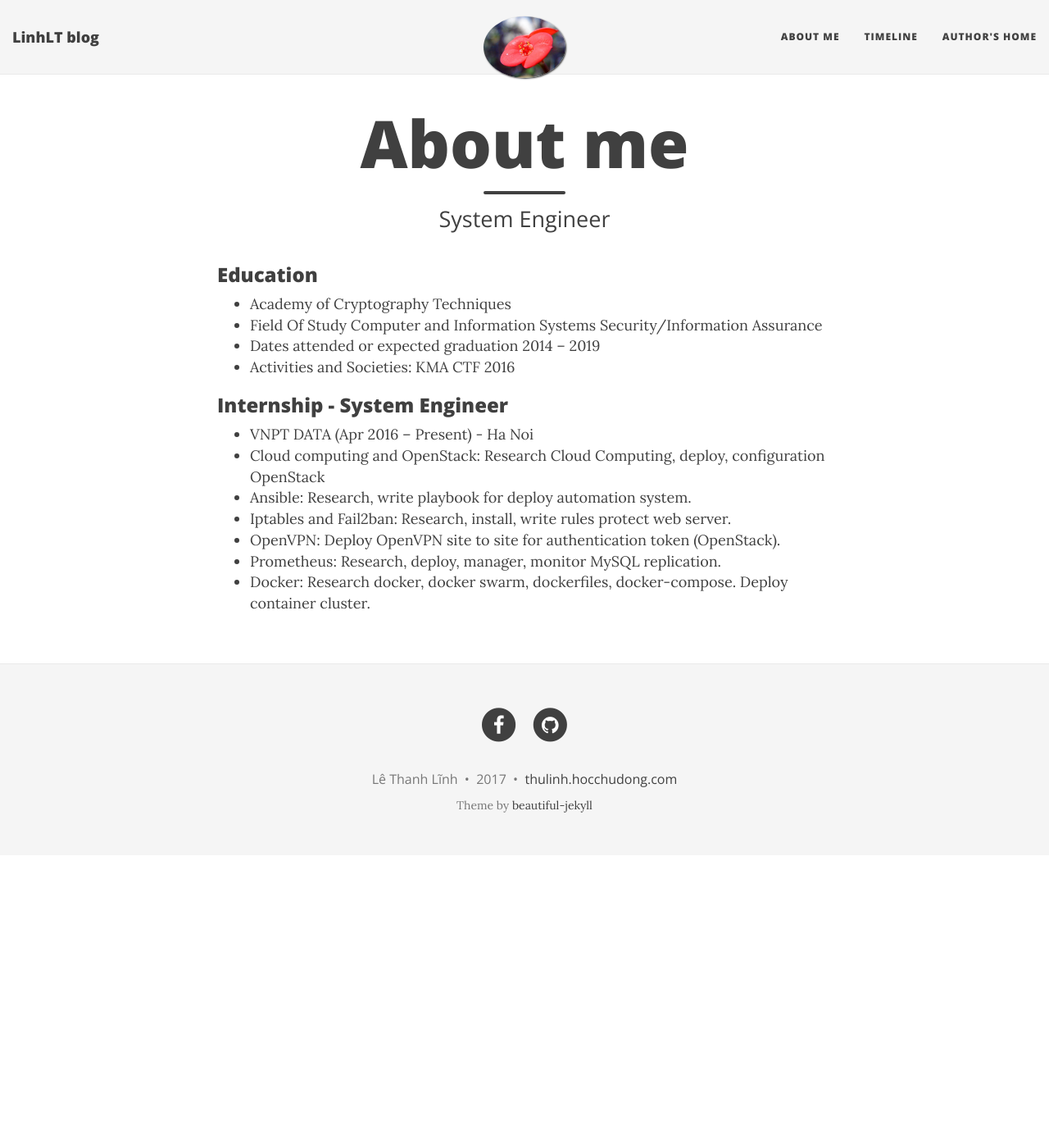
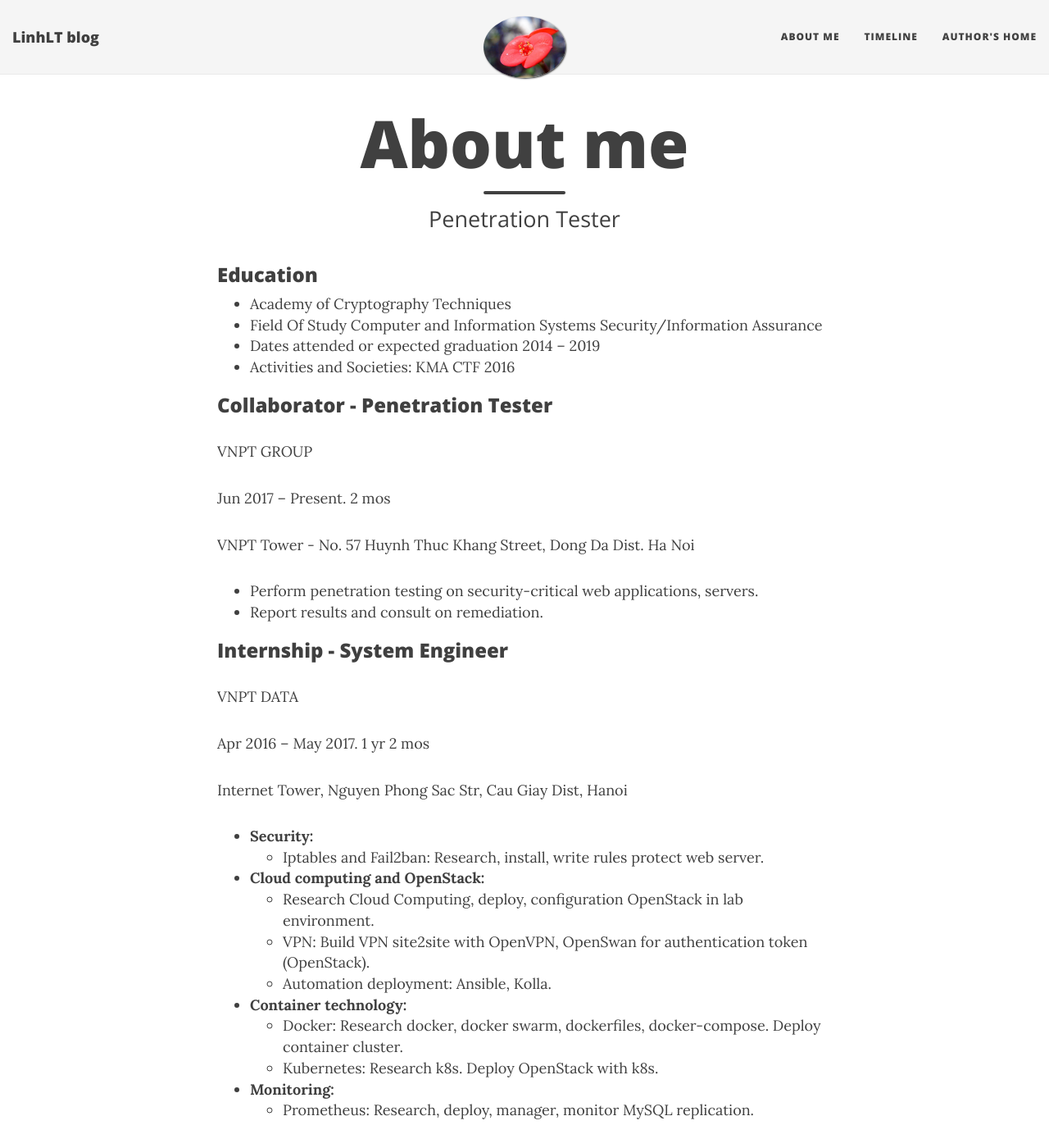
Before and after one commit to linhlt247/linhlt247.github.io, a Jekyll site: the page built from aboutme.md, in a window 1280 px wide and 1400 px high. Shown: the whole window at 82% size. Built offline with Jekyll 4.4.1, drawn with Linux system fonts in a browser that asks for light colours; nearby versions of some CDN libraries.

Commit message:
update job

```diff
--- a/aboutme.md
+++ b/aboutme.md
@@ -1,7 +1,7 @@
 ---
 layout: page
 title: About me
-subtitle: System Engineer
+subtitle: Penetration Tester
 ---
 
 ### Education
@@ -10,11 +10,34 @@ subtitle: System Engineer
 - Dates attended or expected graduation 2014 – 2019
 - Activities and Societies: KMA CTF 2016
 
+### Collaborator - Penetration Tester
+VNPT GROUP
+
+Jun 2017 – Present. 2 mos
+
+VNPT Tower - No. 57 Huynh Thuc Khang Street, Dong Da Dist. Ha Noi
+
+- Perform penetration testing on security-critical web applications, servers.
+- Report results and consult on remediation.
+
 ### Internship - System Engineer
-- VNPT DATA (Apr 2016 – Present) - Ha Noi
-- Cloud computing and OpenStack: Research Cloud Computing, deploy, configuration OpenStack
-- Ansible: Research, write playbook for deploy automation system.
-- Iptables and Fail2ban: Research, install, write rules protect web server.
-- OpenVPN: Deploy OpenVPN site to site for authentication token (OpenStack).
-- Prometheus: Research, deploy, manager, monitor MySQL replication.
-- Docker: Research docker, docker swarm, dockerfiles, docker-compose. Deploy container cluster.
+VNPT DATA
+
+Apr 2016 – May 2017. 1 yr 2 mos
+
+Internet Tower, Nguyen Phong Sac Str, Cau Giay Dist, Hanoi
+
+- **Security:**
+  - Iptables and Fail2ban: Research, install, write rules protect web server.
+
+- **Cloud computing and OpenStack:**
+  - Research Cloud Computing, deploy, configuration OpenStack in lab environment.
+  - VPN: Build VPN site2site with OpenVPN, OpenSwan for authentication token (OpenStack).
+  - Automation deployment: Ansible, Kolla.
+
+- **Container technology:**
+  - Docker: Research docker, docker swarm, dockerfiles, docker-compose. Deploy container cluster.
+  - Kubernetes: Research k8s. Deploy OpenStack with k8s.
+
+- **Monitoring:**
+  - Prometheus: Research, deploy, manager, monitor MySQL replication.
```
